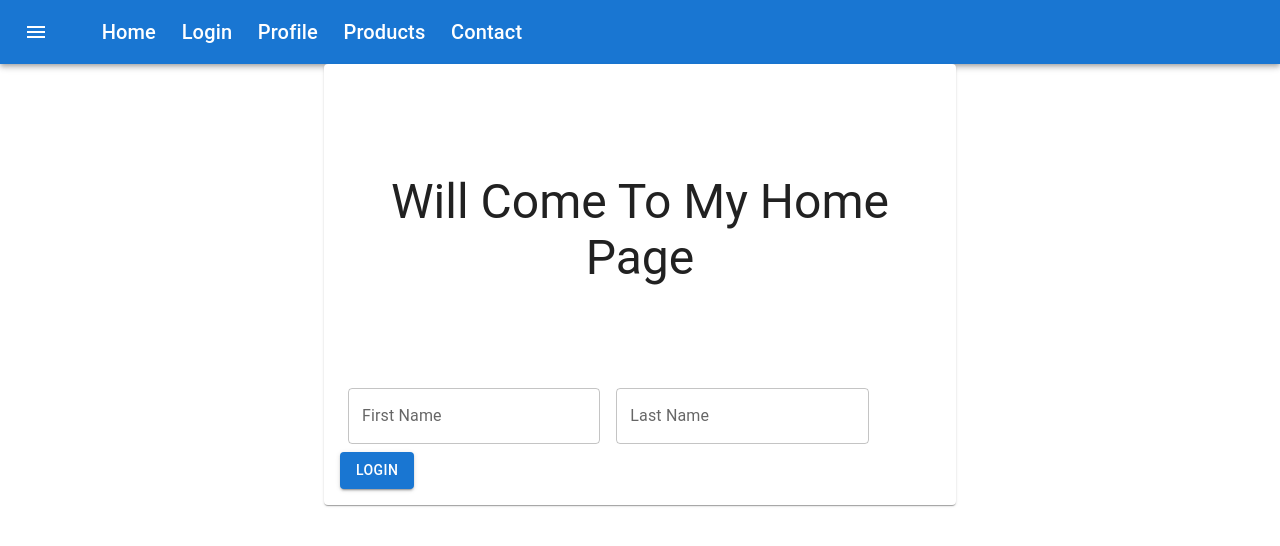
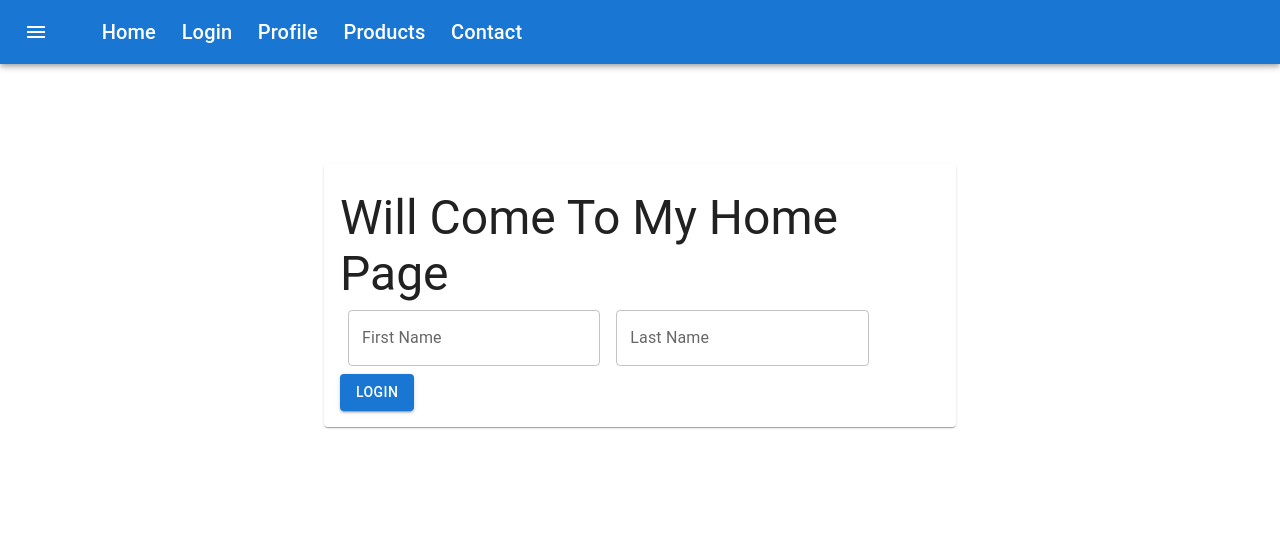
Before and after one commit to io3-rajni/Project, a React (Create React App) app in the folder project/: page / in a window 1280 px wide. Shown: the top 546 px of the page. Built offline with nearby package versions, Linux system fonts and the light colour scheme.

Commit message:
Products pages

```diff
--- a/project/src/Component/Home.js
+++ b/project/src/Component/Home.js
@@ -50,18 +50,19 @@ const Home = () => {
       <Paper
         sx={{
           p: 2,
-          margin: "auto",
+          margin: "100px auto",
           maxWidth: 600,
-          flexGrow: 1,
+          // flexGrow: 1,
           backgroundColor: (theme) =>
             theme.palette.mode === "dark" ? "#1A2027" : "#fff",
         }}
+        className="mt-3"
       >
-        <Grid container sx={{ marginTop: "10" }}>
-          <Grid item>
-            <ButtonBase sx={{ width: 600, height: 300 }}>
+        <Grid container sx={{ marginTop: "10px" }} className="mt-3">
+          <Grid item sx={12} md={12}>
+            <Box>
               <Typography variant="h3">Will Come To My Home Page</Typography>
-            </ButtonBase>
+            </Box>
           </Grid>
 
           <Box
--- a/project/src/Component/Navbar.js
+++ b/project/src/Component/Navbar.js
@@ -7,6 +7,7 @@ import Typography from "@mui/material/Typography";
 import IconButton from "@mui/material/IconButton";
 import MenuIcon from "@mui/icons-material/Menu";
 import { useState } from "react";
+import { Grid } from "@mui/material";
 
 const Navbar = (props) => {
   const { setOpenLoginDialog, setOpenProfileDialog, setProductDialogOpen } =
@@ -27,6 +28,7 @@ const Navbar = (props) => {
   };
   //
   return (
+    <Grid sx={12} md={6}>
       <Box sx={{ flexGrow: 1 }}>
         <AppBar position="static">
           <Toolbar>
@@ -67,6 +69,7 @@ const Navbar = (props) => {
           </Toolbar>
         </AppBar>
       </Box>
+    </Grid>
   );
 };
 export default Navbar;
--- a/project/src/Component/Products.js
+++ b/project/src/Component/Products.js
@@ -10,7 +10,7 @@ const Products = (props) => {
     axios
       .get("https://dummyjson.com/products")
       .then((response) => {
-        setApiData(response);
+        setApiData(response?.data?.products);
         console.log("response", response);
       })
       .catch((error) => {
```
Lines whose indentation alone changed are shown as unchanged.
